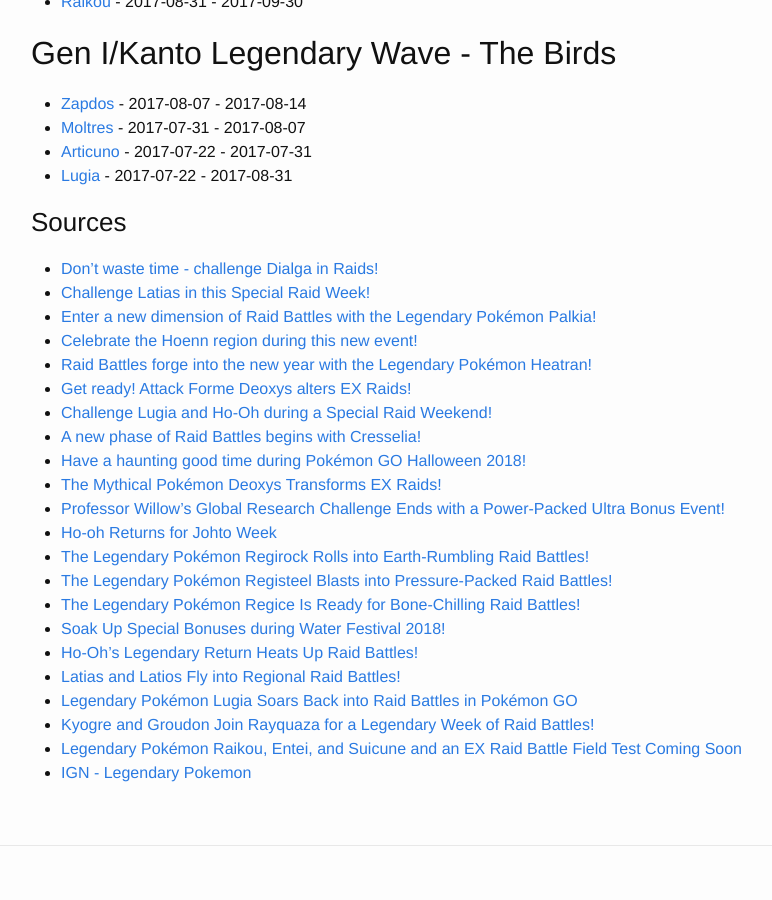
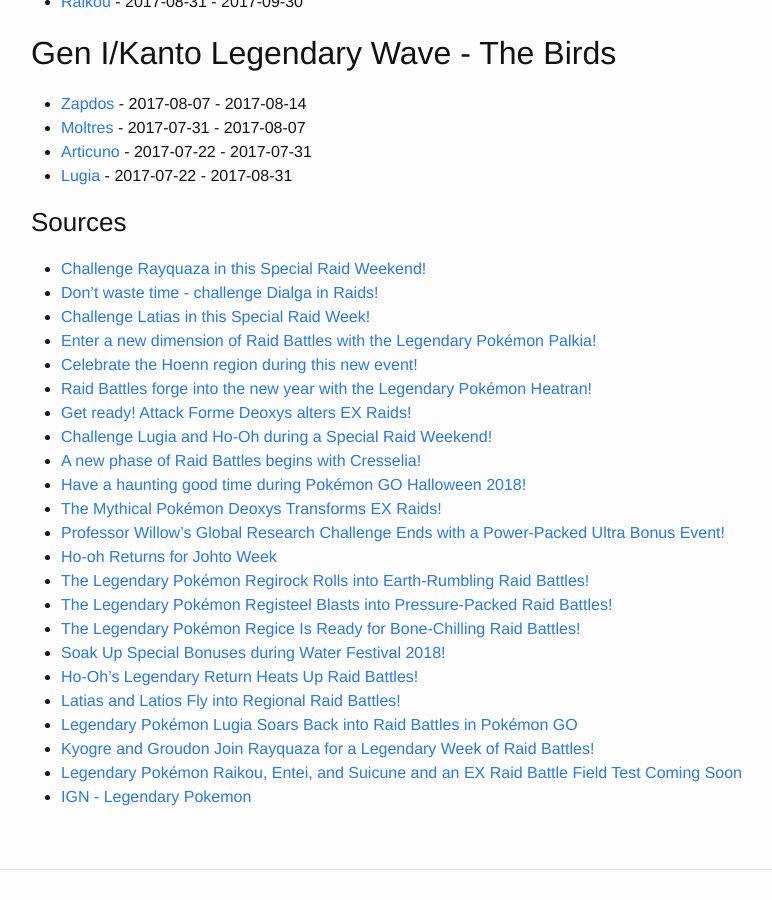
Before and after one commit to roclar/roclar.github.io, a Jekyll site: the page built from PoGoLegendaryHistory.md, in a window 1280 px wide and 900 px high, scrolled down 1522 px. Shown: the whole window, without its empty margins (239-1011 px from the left). Built offline with Jekyll 4.4.1, drawn with Linux system fonts in a browser that asks for light colours.

Commit message:
Added Rayquaza raid weekend announcement link

```diff
--- a/PoGoLegendaryHistory.md
+++ b/PoGoLegendaryHistory.md
@@ -61,6 +61,7 @@
 - [Lugia](https://db.pokemongohub.net/pokemon/249) - 2017-07-22 - 2017-08-31
 
 ### Sources
+- [Challenge Rayquaza in this Special Raid Weekend!](https://pokemongolive.com/en/post/weekendraid2019-rayquaza/)
 - [Don’t waste time - challenge Dialga in Raids!](https://pokemongolive.com/en/post/legendary-dialga2019/)
 - [Challenge Latias in this Special Raid Week!](https://pokemongolive.com/en/post/weekendraid2019-latias/)
 - [Enter a new dimension of Raid Battles with the Legendary Pokémon Palkia!](https://pokemongolive.com/en/post/legendary-palkia/)
```
